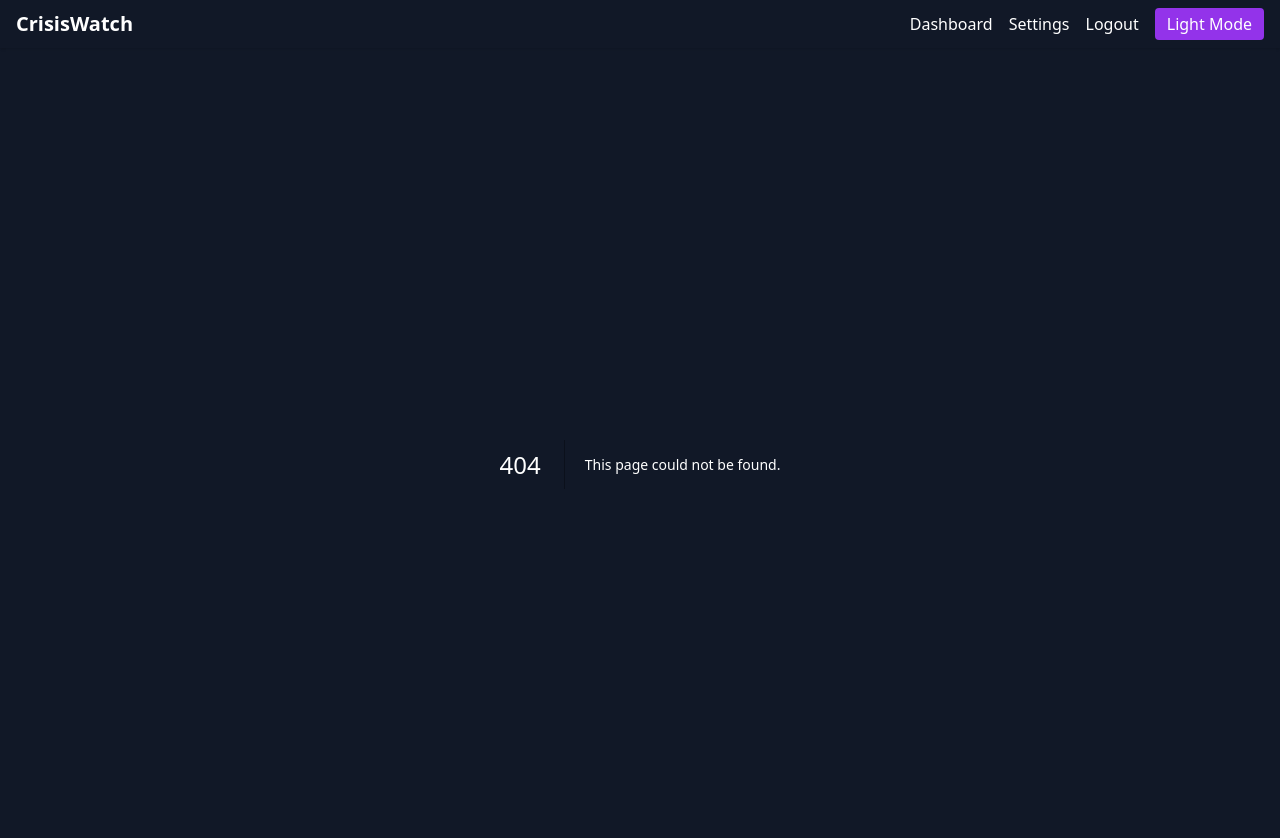
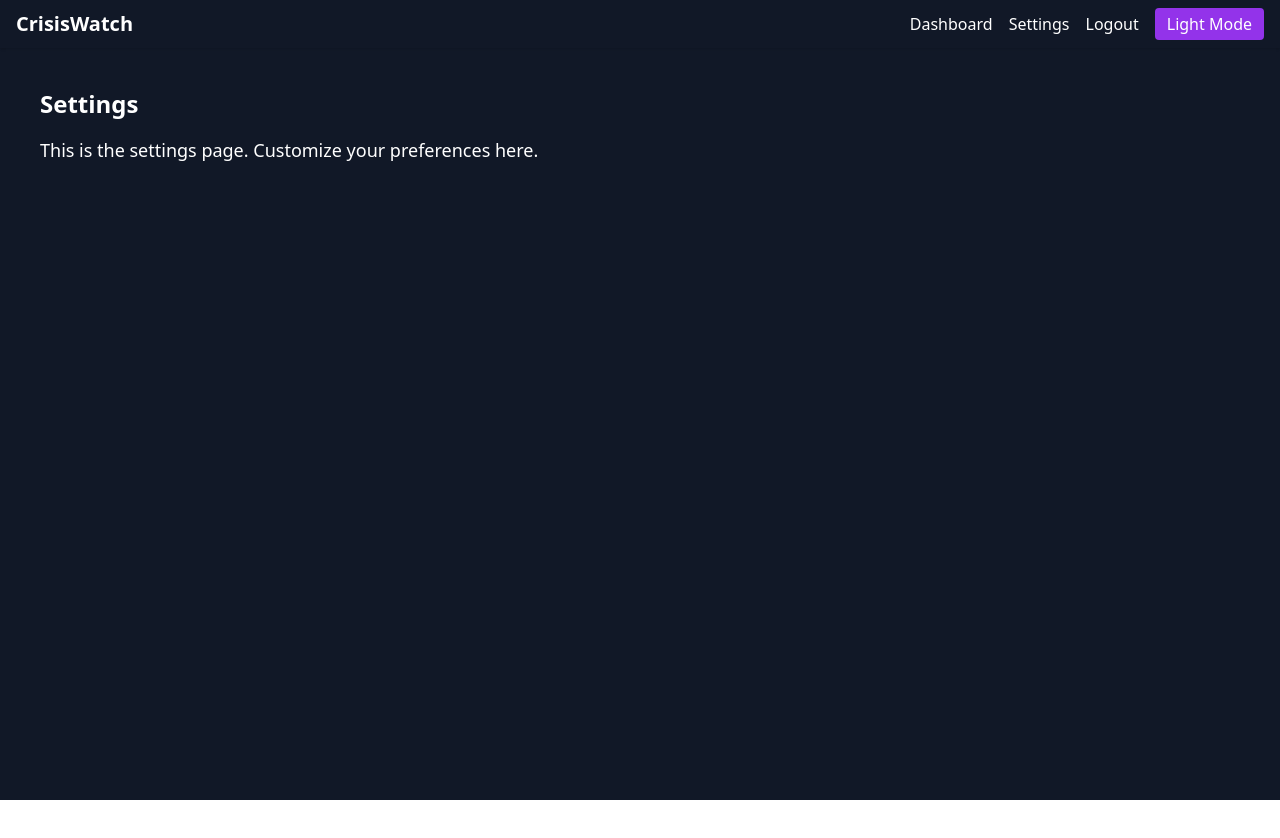
Before and after one commit to graydragon2/CrisisWatch, a Next.js app: page /settings in a window 1280 px wide. Before the commit this address had no page. Shown: the top 838 px of the page. After the commit the page ends 800 px from the top, so only its background shows below. Built offline with nearby package versions, Linux system fonts and the light colour scheme.

Commit message:
Create settings.jsx

```diff
--- /dev/null
+++ b/pages/settings.jsx
@@ -0,0 +1,10 @@
+// pages/settings.jsx
+
+export default function SettingsPage() {
+  return (
+    <div className="p-6 text-lg">
+      <h1 className="text-2xl font-bold mb-4">Settings</h1>
+      <p>This is the settings page. Customize your preferences here.</p>
+    </div>
+  );
+}
```
